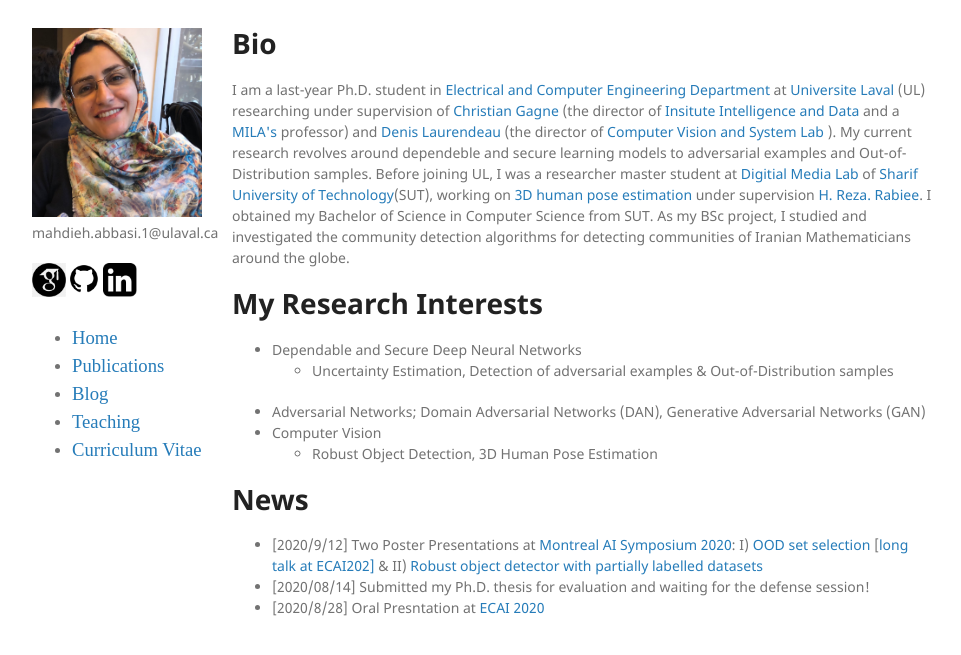
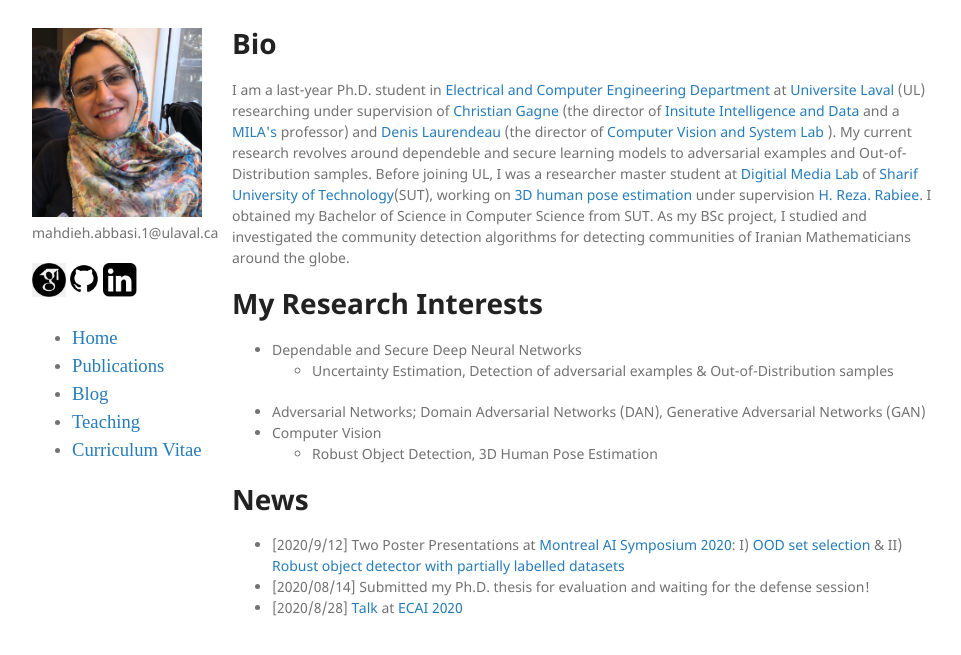
Before and after one commit to mahdaneh/mahdaneh.github.io, a Jekyll site: the page built from index.html, in a window 1280 px wide. Shown: the top 655 px of the page, without its empty margins (158-1119 px from the left). Built offline with Jekyll 4.4.1, drawn with Linux system fonts in a browser that asks for light colours.

Commit message:
news updated

```diff
--- a/index.html
+++ b/index.html
@@ -78,9 +78,9 @@ layout: default
 
         <h1> News</h1>
         <ul>
-          <li>[2020/9/12] Two Poster Presentations at <a href="http://montrealaisymposium.com/">Montreal AI Symposium 2020</a>: I) <a href="https://www.youtube.com/watch?v=coLoPTw3Kug">OOD set selection</a> [<a href="https://underline.io/events/24/sessions/206/lecture/2014-toward-metrics-for-differentiating-out-of-distribution-sets">long talk at ECAI202] </a> & II) <a href="https://www.youtube.com/watch?v=hzT55v60ygU">Robust object detector with partially labelled datasets</a> </li>
+          <li>[2020/9/12] Two Poster Presentations at <a href="http://montrealaisymposium.com/" target="_blank">Montreal AI Symposium 2020</a>: I) <a href="https://www.youtube.com/watch?v=coLoPTw3Kug" target="_blank">OOD set selection</a>  & II) <a href="https://www.youtube.com/watch?v=hzT55v60ygU" target="_blank">Robust object detector with partially labelled datasets</a> </li>
           <li> [2020/08/14] Submitted my Ph.D. thesis for evaluation and waiting for the defense session!
-          <li>[2020/8/28] Oral Presntation at <a href="http://ecai2020.eu/">ECAI 2020</a></li>
+          <li>[2020/8/28] <a href="https://underline.io/events/24/sessions/206/lecture/2014-toward-metrics-for-differentiating-out-of-distribution-sets" target="_blank"> Talk </a> at <a href="http://ecai2020.eu/">ECAI 2020</a> </li>
 
 
 
```
